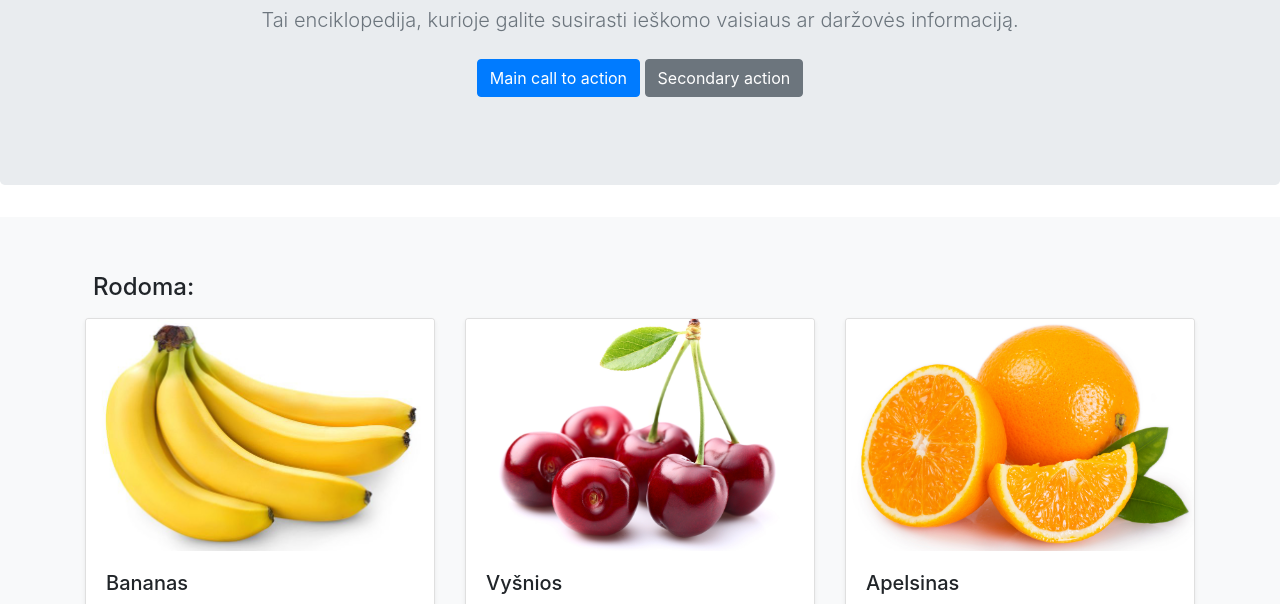
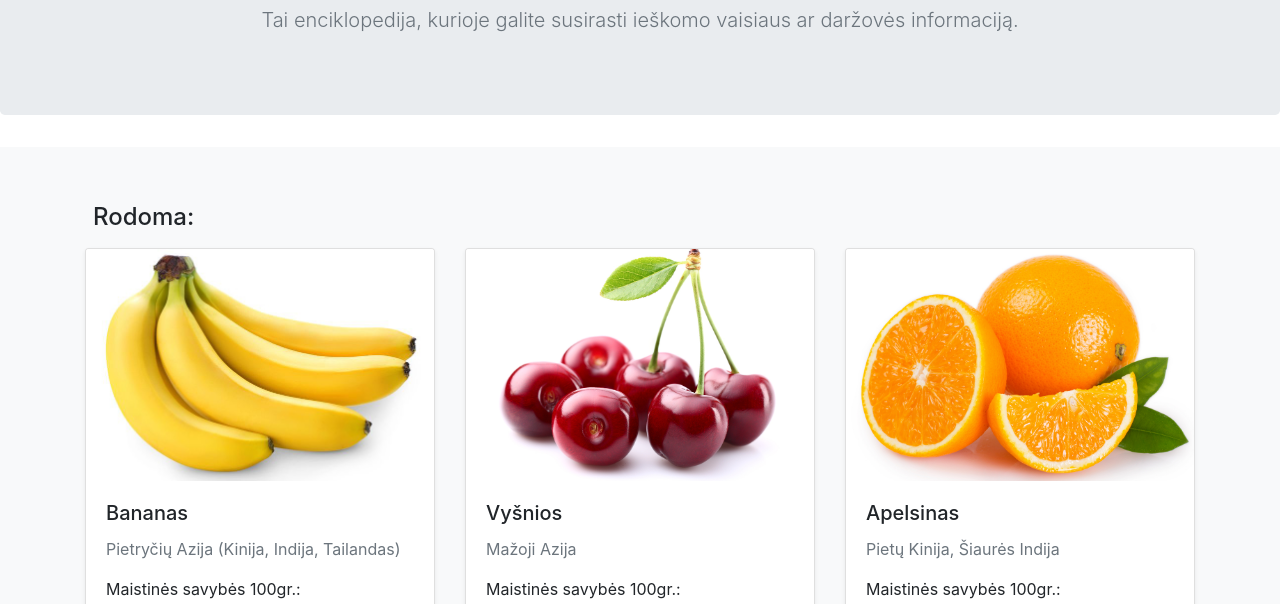
Before and after one commit to markunaite/Vaisiai, a plain HTML site: page index.html in a window 1280 px wide. Shown: the part 171-775 px from the top of the page. Drawn offline with nearby package versions, Linux system fonts and the light colour scheme.

Commit message:
VS-24 pašalinti mygtukai

```diff
--- a/index.html
+++ b/index.html
@@ -33,10 +33,6 @@
             <h1 class="text-center">Vaisių ir daržovių enciklopedija</h1>
             <p class="lead text-muted">Tai enciklopedija, kurioje galite susirasti ieškomo vaisiaus ar daržovės
                 informaciją.</p>
-            <p>
-                <a href="#" class="btn btn-primary my-2">Main call to action</a>
-                <a href="#" class="btn btn-secondary my-2">Secondary action</a>
-            </p>
         </div>
     </section>
 
```
